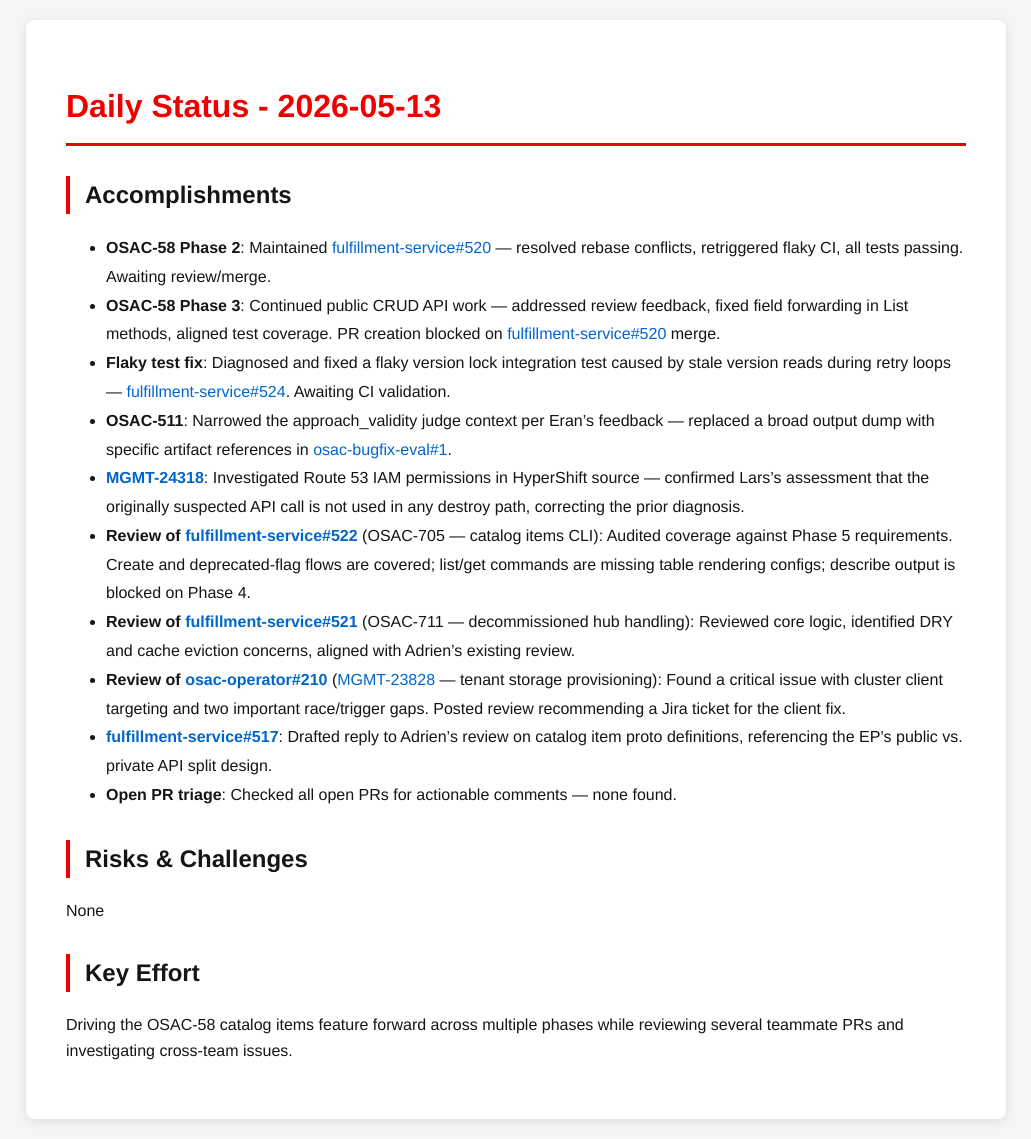
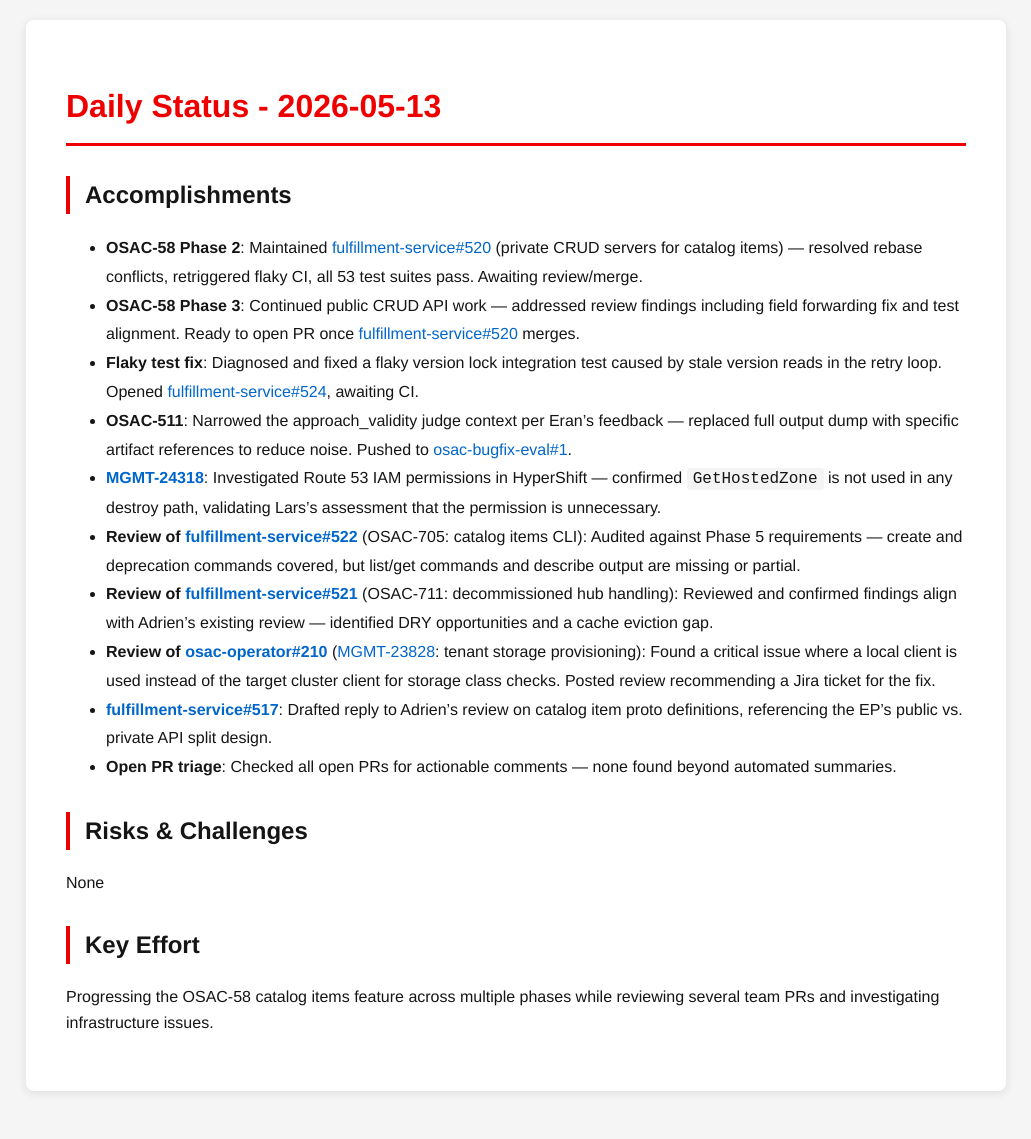
Before and after one commit to tzvatot/daily-status, a Jekyll site: the page built from 2026-05-13.md, in a window 1280 px wide. Shown: the whole page, without its empty margins (124-1155 px from the left). Built offline with Jekyll 4.4.1, drawn with Linux system fonts in a browser that asks for light colours; after the commit the page ends 1111 px from its top, so only the background shows below that.

Commit message:
Daily status update - 2026-05-13

```diff
--- a/2026-05-13.md
+++ b/2026-05-13.md
@@ -7,19 +7,19 @@ date: 2026-05-13
 # Daily Status - 2026-05-13
 
 ## Accomplishments
-- **OSAC-58 Phase 2**: Maintained [fulfillment-service#520](https://github.com/osac-project/fulfillment-service/pull/520) — resolved rebase conflicts, retriggered flaky CI, all tests passing. Awaiting review/merge.
-- **OSAC-58 Phase 3**: Continued public CRUD API work — addressed review feedback, fixed field forwarding in List methods, aligned test coverage. PR creation blocked on [fulfillment-service#520](https://github.com/osac-project/fulfillment-service/pull/520) merge.
-- **Flaky test fix**: Diagnosed and fixed a flaky version lock integration test caused by stale version reads during retry loops — [fulfillment-service#524](https://github.com/osac-project/fulfillment-service/pull/524). Awaiting CI validation.
-- **OSAC-511**: Narrowed the approach_validity judge context per Eran's feedback — replaced a broad output dump with specific artifact references in [osac-bugfix-eval#1](https://github.com/eranco74/osac-bugfix-eval/pull/1).
-- **[MGMT-24318](https://issues.redhat.com/browse/MGMT-24318)**: Investigated Route 53 IAM permissions in HyperShift source — confirmed Lars's assessment that the originally suspected API call is not used in any destroy path, correcting the prior diagnosis.
-- **Review of [fulfillment-service#522](https://github.com/osac-project/fulfillment-service/pull/522)** (OSAC-705 — catalog items CLI): Audited coverage against Phase 5 requirements. Create and deprecated-flag flows are covered; list/get commands are missing table rendering configs; describe output is blocked on Phase 4.
-- **Review of [fulfillment-service#521](https://github.com/osac-project/fulfillment-service/pull/521)** (OSAC-711 — decommissioned hub handling): Reviewed core logic, identified DRY and cache eviction concerns, aligned with Adrien's existing review.
-- **Review of [osac-operator#210](https://github.com/osac-project/osac-operator/pull/210)** ([MGMT-23828](https://issues.redhat.com/browse/MGMT-23828) — tenant storage provisioning): Found a critical issue with cluster client targeting and two important race/trigger gaps. Posted review recommending a Jira ticket for the client fix.
+- **OSAC-58 Phase 2**: Maintained [fulfillment-service#520](https://github.com/osac-project/fulfillment-service/pull/520) (private CRUD servers for catalog items) — resolved rebase conflicts, retriggered flaky CI, all 53 test suites pass. Awaiting review/merge.
+- **OSAC-58 Phase 3**: Continued public CRUD API work — addressed review findings including field forwarding fix and test alignment. Ready to open PR once [fulfillment-service#520](https://github.com/osac-project/fulfillment-service/pull/520) merges.
+- **Flaky test fix**: Diagnosed and fixed a flaky version lock integration test caused by stale version reads in the retry loop. Opened [fulfillment-service#524](https://github.com/osac-project/fulfillment-service/pull/524), awaiting CI.
+- **OSAC-511**: Narrowed the approach_validity judge context per Eran's feedback — replaced full output dump with specific artifact references to reduce noise. Pushed to [osac-bugfix-eval#1](https://github.com/eranco74/osac-bugfix-eval/pull/1).
+- **[MGMT-24318](https://issues.redhat.com/browse/MGMT-24318)**: Investigated Route 53 IAM permissions in HyperShift — confirmed `GetHostedZone` is not used in any destroy path, validating Lars's assessment that the permission is unnecessary.
+- **Review of [fulfillment-service#522](https://github.com/osac-project/fulfillment-service/pull/522)** (OSAC-705: catalog items CLI): Audited against Phase 5 requirements — create and deprecation commands covered, but list/get commands and describe output are missing or partial.
+- **Review of [fulfillment-service#521](https://github.com/osac-project/fulfillment-service/pull/521)** (OSAC-711: decommissioned hub handling): Reviewed and confirmed findings align with Adrien's existing review — identified DRY opportunities and a cache eviction gap.
+- **Review of [osac-operator#210](https://github.com/osac-project/osac-operator/pull/210)** ([MGMT-23828](https://issues.redhat.com/browse/MGMT-23828): tenant storage provisioning): Found a critical issue where a local client is used instead of the target cluster client for storage class checks. Posted review recommending a Jira ticket for the fix.
 - **[fulfillment-service#517](https://github.com/osac-project/fulfillment-service/pull/517)**: Drafted reply to Adrien's review on catalog item proto definitions, referencing the EP's public vs. private API split design.
-- **Open PR triage**: Checked all open PRs for actionable comments — none found.
+- **Open PR triage**: Checked all open PRs for actionable comments — none found beyond automated summaries.
 
 ## Risks & Challenges
 None
 
 ## Key Effort
-Driving the OSAC-58 catalog items feature forward across multiple phases while reviewing several teammate PRs and investigating cross-team issues.
+Progressing the OSAC-58 catalog items feature across multiple phases while reviewing several team PRs and investigating infrastructure issues.
```
